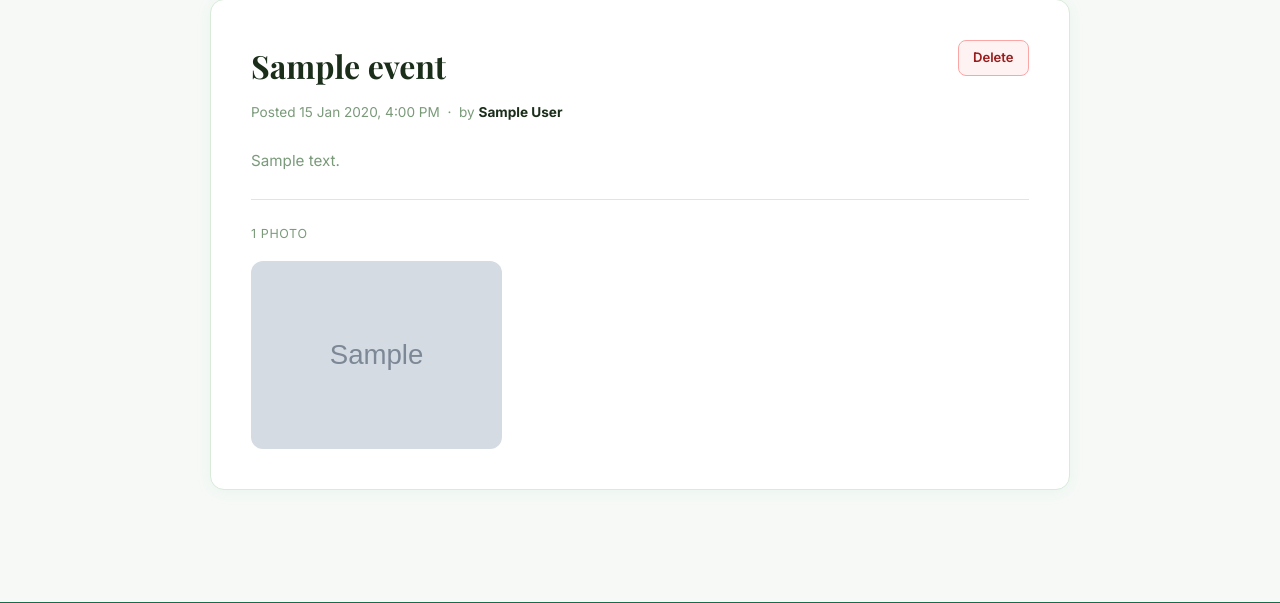
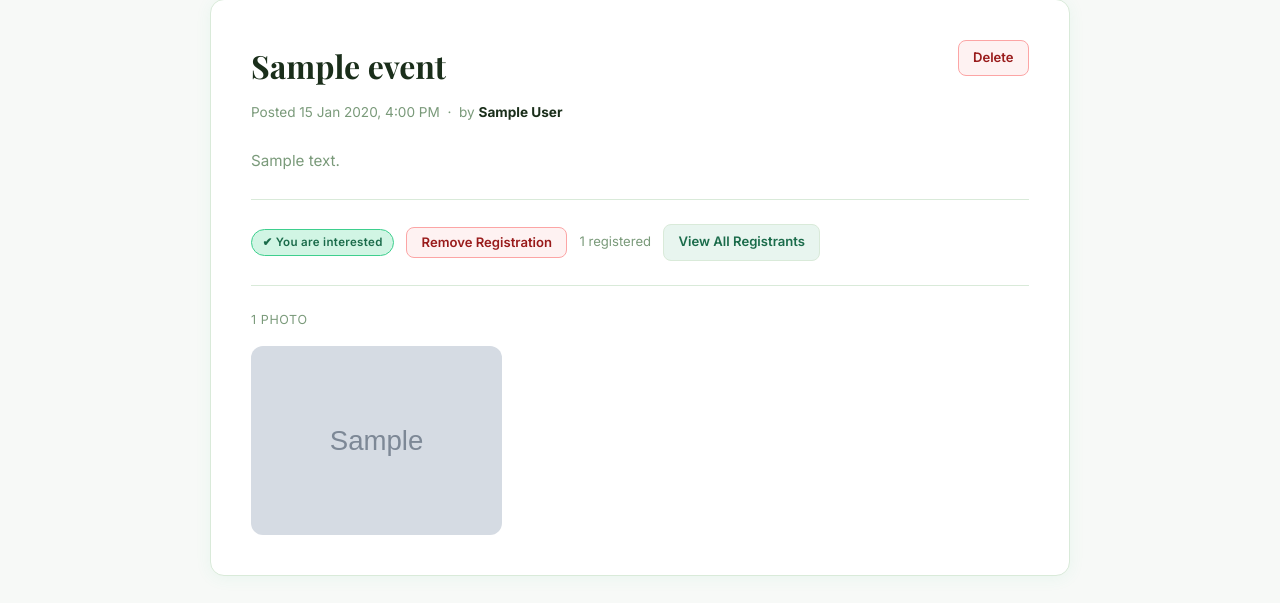
Before and after one commit to Athaher-Sayem/Bhola_Zila, a Django app: page /events/00000000-0000-0000-0000-000000000001/ in a window 1280 px wide. Shown: the part 138-741 px from the top of the page. Run offline with Django 5.2, Linux system fonts and the light colour scheme; a user stored in the database is signed in; tables that the repository leaves empty hold one stand-in row (values such as "Sample post"); grey boxes marked "Sample" are stand-in pictures.

Commit message:
before task everyting changed

```diff
--- a/events/urls.py
+++ b/events/urls.py
@@ -6,4 +6,7 @@ urlpatterns = [
     path('create/', views.event_create, name='create'),
     path('<uuid:pk>/', views.event_detail, name='detail'),
     path('<uuid:pk>/delete/', views.event_delete, name='delete'),
+    path('<uuid:pk>/register/', views.event_register, name='register'),
+    path('<uuid:pk>/unregister/', views.event_unregister, name='unregister'),
+    path('<uuid:pk>/registrations/', views.event_registrations, name='registrations'),
 ]
--- a/events/views.py
+++ b/events/views.py
@@ -42,15 +42,27 @@ def compress_image(upload_file):
         return upload_file   # fallback: save original
 
 
+# def event_list(request):
+#     events = Event.objects.prefetch_related('images').all()
+#     return render(request, 'events/list.html', {'events': events})
 def event_list(request):
+    query = request.GET.get('q', '')
     events = Event.objects.prefetch_related('images').all()
-    return render(request, 'events/list.html', {'events': events})
+    if query:
+        events = events.filter(title__icontains=query) | events.filter(description__icontains=query)
+    return render(request, 'events/list.html', {'events': events, 'query': query})
 
+# def event_detail(request, pk):
+#     event = get_object_or_404(Event, pk=pk)
+#     return render(request, 'events/detail.html', {'event': event})
 
 def event_detail(request, pk):
     event = get_object_or_404(Event, pk=pk)
-    return render(request, 'events/detail.html', {'event': event})
-
+    user_registration = None
+    if request.user.is_authenticated:
+        from .models import EventRegistration
+        user_registration = EventRegistration.objects.filter(event=event, user=request.user).first()
+    return render(request, 'events/detail.html', {'event': event, 'user_registration': user_registration})
 
 @login_required
 def event_create(request):
@@ -90,3 +102,37 @@ def event_delete(request, pk):
         event.delete()
         messages.success(request, 'Event deleted.')
     return redirect('events:list')
+
+
+
+@login_required
+def event_register(request, pk):
+    event = get_object_or_404(Event, pk=pk)
+    if request.method == 'POST':
+        status = request.POST.get('status', 'registered')
+        from .models import EventRegistration
+        EventRegistration.objects.get_or_create(event=event, user=request.user, defaults={'status': status})
+        messages.success(request, f'You have registered as "{status}" for this event.')
+    return redirect('events:detail', pk=pk)
+
+
+@login_required
+def event_unregister(request, pk):
+    event = get_object_or_404(Event, pk=pk)
+    if request.method == 'POST':
+        from .models import EventRegistration
+        EventRegistration.objects.filter(event=event, user=request.user).delete()
+        messages.info(request, 'Registration removed.')
+    return redirect('events:detail', pk=pk)
+
+
+@login_required
+def event_registrations(request, pk):
+    """Admin/poster view: list all registrants."""
+    event = get_object_or_404(Event, pk=pk)
+    if not (request.user.is_admin or event.created_by == request.user):
+        messages.error(request, 'Permission denied.')
+        return redirect('events:detail', pk=pk)
+    from .models import EventRegistration
+    regs = EventRegistration.objects.filter(event=event).select_related('user')
+    return render(request, 'events/registrations.html', {'event': event, 'regs': regs})
--- a/templates/events/detail.html
+++ b/templates/events/detail.html
@@ -24,6 +24,49 @@
     {% if event.description %}
       <p style="color:var(--muted);line-height:1.85;font-size:0.95rem;margin-bottom:1.5rem">{{ event.description }}</p>
     {% endif %}
+
+
+    {% if user.is_authenticated %}
+<div class="divider"></div>
+{% load tz %}
+{% with user_reg=event.registrations.all %}
+{% with is_registered=event.registrations.filter %}
+<div style="display:flex;gap:0.75rem;align-items:center;flex-wrap:wrap;margin-bottom:1.5rem">
+
+  {# Check if current user is registered #}
+  {% if user in event.registrations.values_list|default:'' %}
+  {# Simple approach: pass is_registered from view #}
+  {% endif %}
+
+  {% if not user_registration %}
+  <form method="post" action="{% url 'events:register' event.pk %}">
+    {% csrf_token %}
+    <input type="hidden" name="status" value="registered">
+    <button type="submit" class="btn btn-primary btn-sm">✔ Register for this Event</button>
+  </form>
+  <form method="post" action="{% url 'events:register' event.pk %}">
+    {% csrf_token %}
+    <input type="hidden" name="status" value="interested">
+    <button type="submit" class="btn btn-glass btn-sm">⭐ Mark as Interested</button>
+  </form>
+  {% else %}
+  <span class="badge badge-mint">✔ You are {{ user_registration.status }}</span>
+  <form method="post" action="{% url 'events:unregister' event.pk %}">
+    {% csrf_token %}
+    <button type="submit" class="btn btn-danger btn-sm">Remove Registration</button>
+  </form>
+  {% endif %}
+
+  <span style="color:var(--muted);font-size:0.82rem">
+    {{ event.registrations.count }} registered
+  </span>
+
+  {% if user.is_admin or event.created_by == user %}
+  <a href="{% url 'events:registrations' event.pk %}" class="btn btn-glass btn-sm">View All Registrants</a>
+  {% endif %}
+</div>
+{% endwith %}{% endwith %}
+{% endif %}
 
     {% if event.images.all %}
     <div class="divider"></div>
--- a/templates/events/list.html
+++ b/templates/events/list.html
@@ -7,6 +7,11 @@
       <h1>Events</h1>
       <p>What's happening at BHOLA</p>
     </div>
+    <form method="get" class="search-bar">
+  <input type="text" name="q" value="{{ query }}" placeholder="🔍 Search events...">
+  <button type="submit" class="btn btn-primary">Search</button>
+  {% if query %}<a href="{% url 'events:list' %}" class="btn btn-glass">Clear</a>{% endif %}
+</form>
     {% if user.is_authenticated and user.can_post %}
       <a href="{% url 'events:create' %}" class="btn btn-primary">+ Post Event</a>
     {% endif %}
```
Also changed, not shown: notices/views.py (+10 -1 lines), templates/events/registrations.html (added, +40 -0 lines), templates/notices/list.html (+9 -0 lines).
